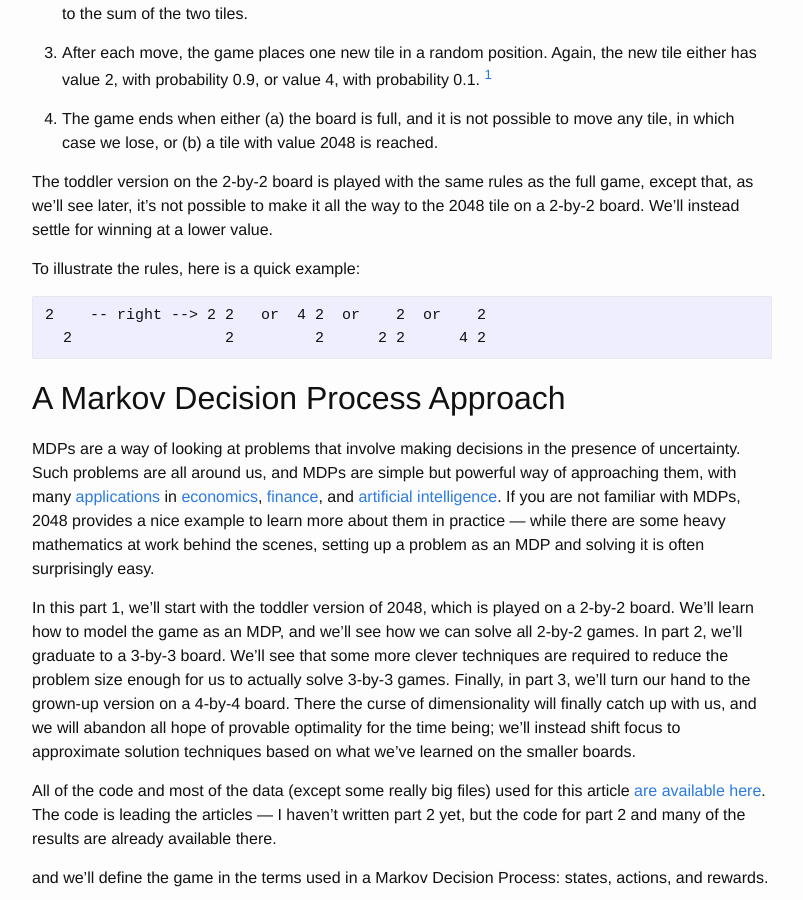
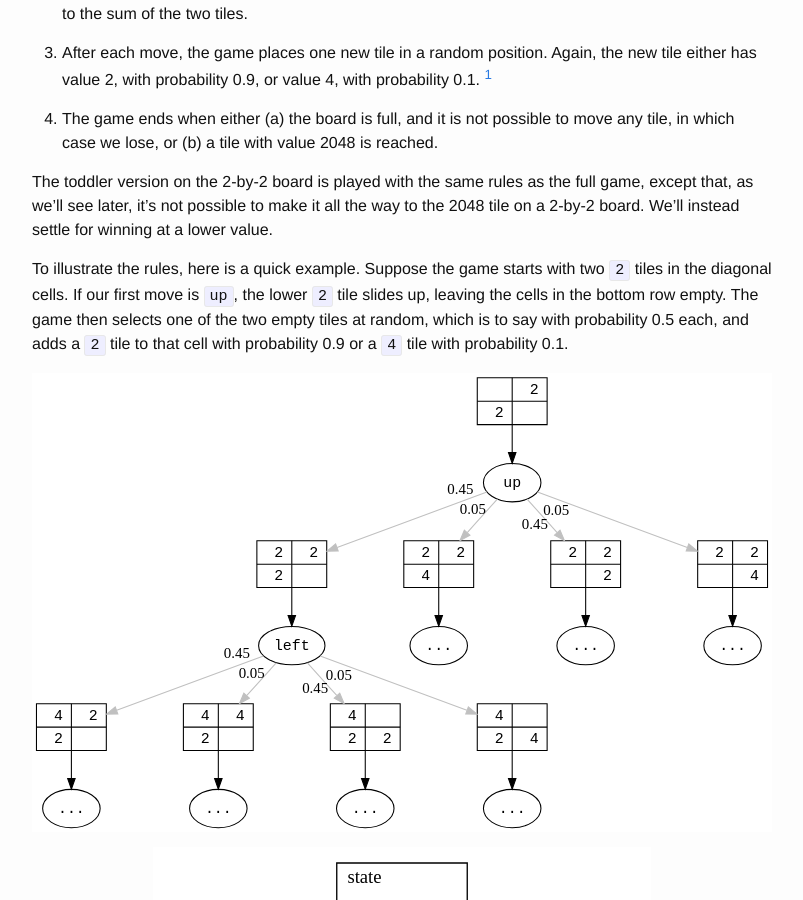
Before and after one commit to jdleesmiller/jdleesmiller.github.io, a Jekyll site: the page built from _posts/2016-10-09-markov-decision-process-optimal-2048-solver-1.markdown, in a window 1280 px wide and 900 px high, scrolled down 1189 px. Shown: the whole window, without its empty margins (238-1041 px from the left). Built offline with Jekyll 4.4.1, drawn with Linux system fonts in a browser that asks for light colours; formulas are drawn with MathJax 3.

Commit message:
Add intro diagrams

````diff
--- a/_posts/2016-10-09-markov-decision-process-optimal-2048-solver-1.markdown
+++ b/_posts/2016-10-09-markov-decision-process-optimal-2048-solver-1.markdown
@@ -33,12 +33,15 @@ Let's start by recapping the rules of 2048, which we can deduce from [its freely
 
 The toddler version on the 2-by-2 board is played with the same rules as the full game, except that, as we'll see later, it's not possible to make it all the way to the 2048 tile on a 2-by-2 board. We'll instead settle for winning at a lower value.
 
-To illustrate the rules, here is a quick example:
+To illustrate the rules, here is a quick example. Suppose the game starts with two `2` tiles in the diagonal cells. If our first move is `up`, the lower `2` tile slides up, leaving the cells in the bottom row empty. The game then selects one of the two empty tiles at random, which is to say with probability 0.5 each, and adds a `2` tile to that cell with probability 0.9 or a `4` tile with probability 0.1.
 
-```
-2    -- right --> 2 2   or  4 2  or    2  or    2
-  2                 2         2      2 2      4 2
-```
+<p align="center">
+<img src="/assets/2048/2x2_intro.svg" alt="TODO" />
+</p>
+
+<p align="center">
+<img src="/assets/2048/2x2_intro_annotated.svg" alt="TODO" />
+</p>
 
 ## A Markov Decision Process Approach
 
````
Also changed, not shown: assets/2048/2x2_intro.png (deleted), assets/2048/2x2_intro.svg (added), assets/2048/2x2_intro_annotated.svg (added), 3 other files.
